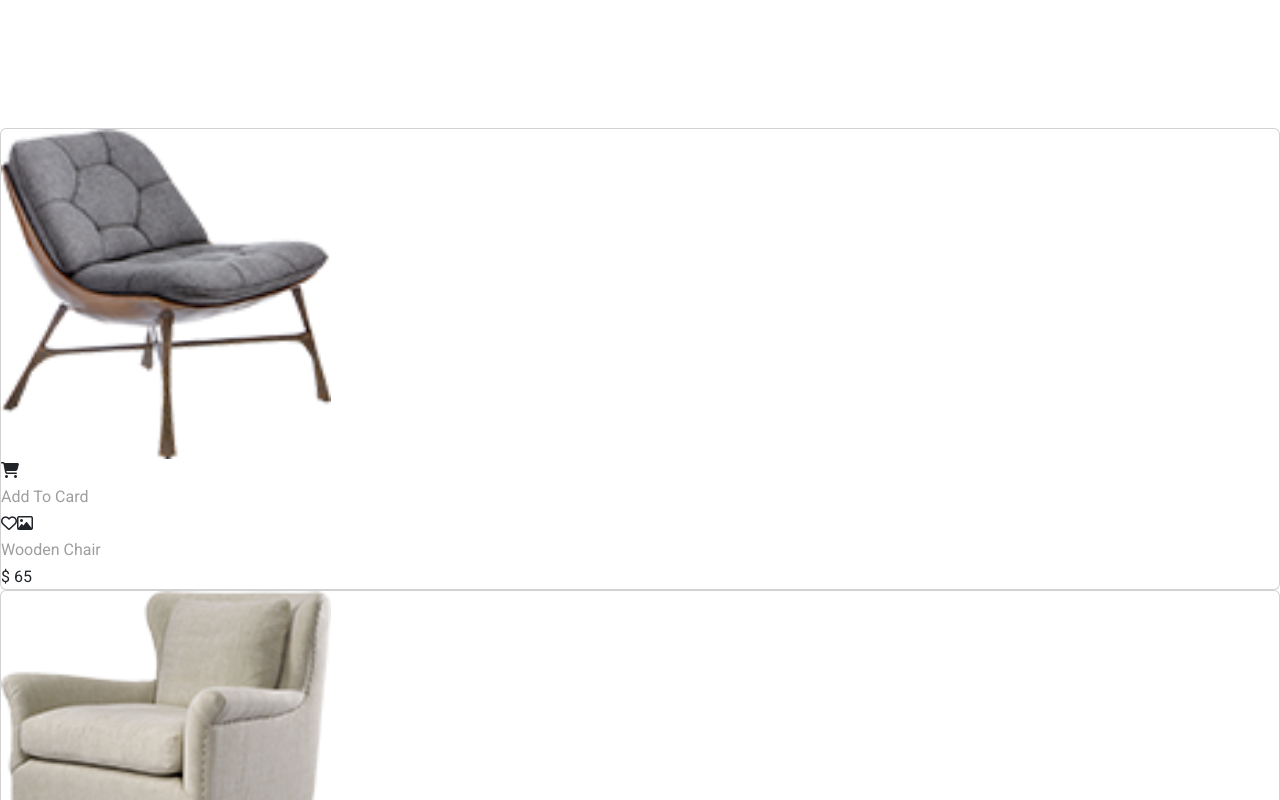
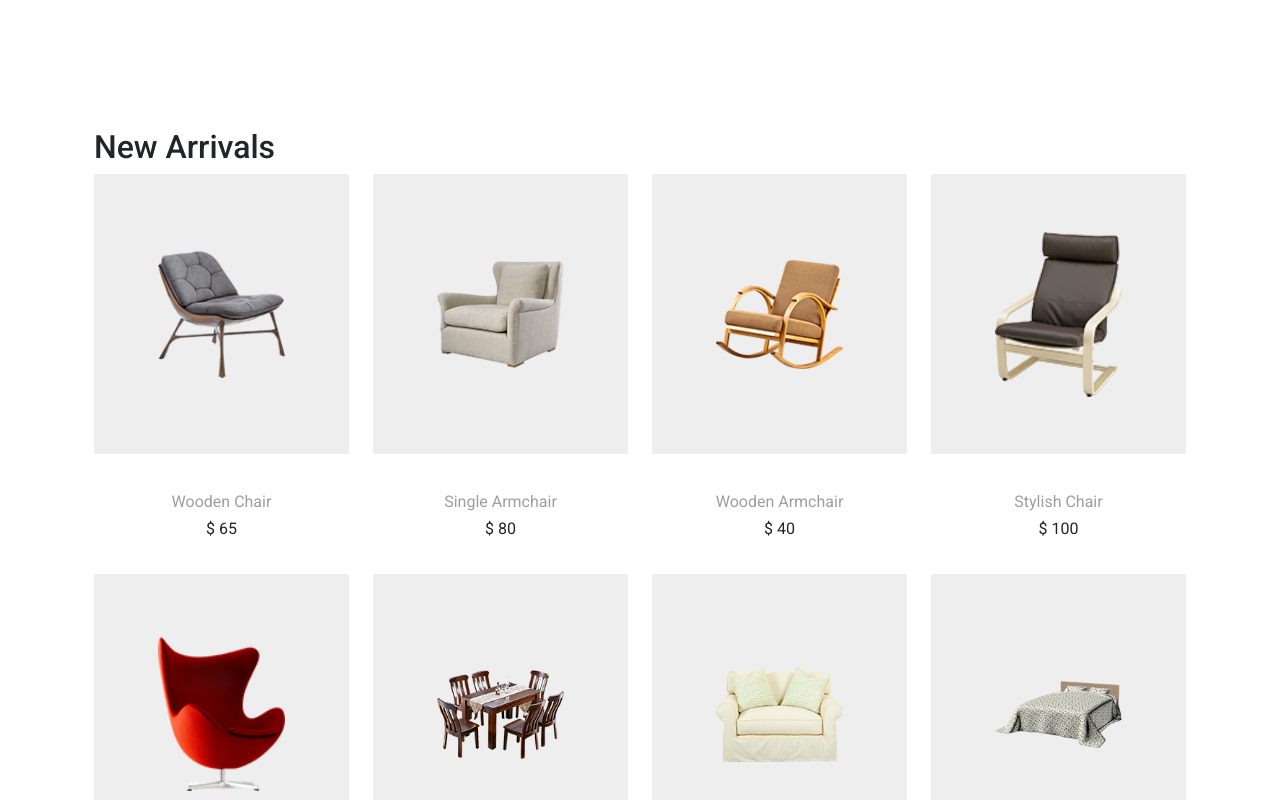
Before and after one commit to Yeto2/Forniture-react, a React (Create React App) app: page / in a window 1280 px wide. Shown: the part 1200-2000 px from the top of the page. Built offline with nearby package versions, Linux system fonts and the light colour scheme.

Commit message:
styling the new arrivals section

```diff
--- a/src/App.css
+++ b/src/App.css
@@ -236,3 +236,65 @@ del{
   background: white;
   padding: 70px 0px;
 }
+/* ------------ */
+.row{
+  margin: 0px auto !important;
+}
+.arrival-sec {
+  height: 280px;
+  width: 100%;
+  background: #eee;
+  display: flex;
+  align-items: center;
+  flex-direction: column;
+  justify-content: center;
+  position: relative;
+}
+.arrival-sec img {
+  width: 50% !important;
+}
+.git {
+  width: 100%;
+  display: flex;
+  align-items: center;
+  justify-content: space-around;
+  position: absolute;
+  bottom: 0px;
+  height: 0px;
+  background: #33383c;
+  color: white;
+  transition: 0.6s;
+  -webkit-transition: 0.6s;
+  -moz-transition: 0.6s;
+  -ms-transition: 0.6s;
+  -o-transition: 0.6s;
+  opacity: 0;
+}
+.arrival-sec:hover .git{
+  /* transform: translateY(-40px);
+  -webkit-transform: translateY(-40px);
+  -moz-transform: translateY(-40px);
+  -ms-transform: translateY(-40px);
+  -o-transform: translateY(-40px); */
+  height: 30px;
+  opacity: 1;
+}
+
+.addToCard {
+  display: flex;
+  align-items: center;
+}
+.arrival-sec i {
+  padding-right: 13px;
+  font-size: 10px;
+}
+.arrival-sec p {
+    font-size: 12px;
+}
+.arrival-text {
+  display: flex;
+  flex-direction: column;
+  align-items: center;
+  height: 120px;
+  justify-content: center;
+}
--- a/src/App.js
+++ b/src/App.js
@@ -37,8 +37,12 @@ function App() {
       </div>
 
       <div className='cont'>
+        <div className='container row'>
+        <h2>New Arrivals</h2>
         {arrivalSection}
       </div>
+      </div>
+
 
     </>
   );
--- a/src/components/Newarrival.js
+++ b/src/components/Newarrival.js
@@ -2,12 +2,14 @@ import React from 'react'
 
 function Newarrival(props) {
     return (
-    <div className='card'>
+    <div className='arrival-card col-md-3'>
         <div className='arrival-sec'>
             <img src={require(`../images/collection/${props.img}`)} />
             <div className='git'>
-                <i class="fa-sharp fa-solid fa-cart-shopping"></i>
-                <p>Add To Card</p>
+                <div className='addToCard'>
+                    <i class="fa-sharp fa-solid fa-cart-shopping"></i>
+                    <p>Add To Card</p>
+                </div>
                 <span>
                     <i class="fa-regular fa-heart"></i>
                     <i class="fa-regular fa-image"></i>
```
